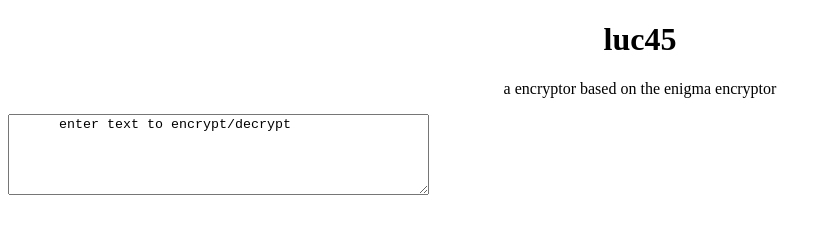
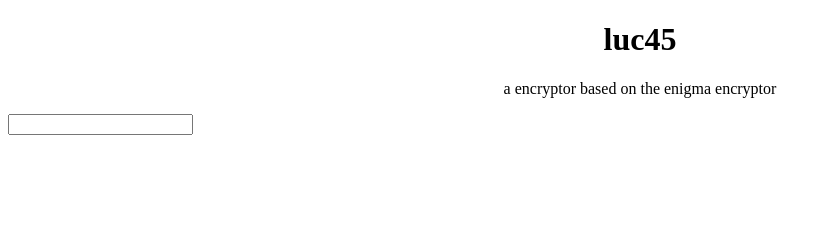
Before and after one commit to tsoft360/luc45web, a plain HTML site: page index.html in a window 1280 px wide. Shown: the whole page, without its empty margins (0-832 px from the left). Drawn offline with Linux system fonts and the light colour scheme.

Commit message:
Update index.html

```diff
--- a/index.html
+++ b/index.html
@@ -9,8 +9,8 @@
     <p>a encryptor based on the enigma encryptor</p>
   </header>
   <main>
-    <textarea rows="5" cols="50" name="text" class="input">
-      enter text to encrypt/decrypt
-    </textarea>
+    <div class="input">
+      <input type="text">
+    </div>
   </main>
 </body>
```
